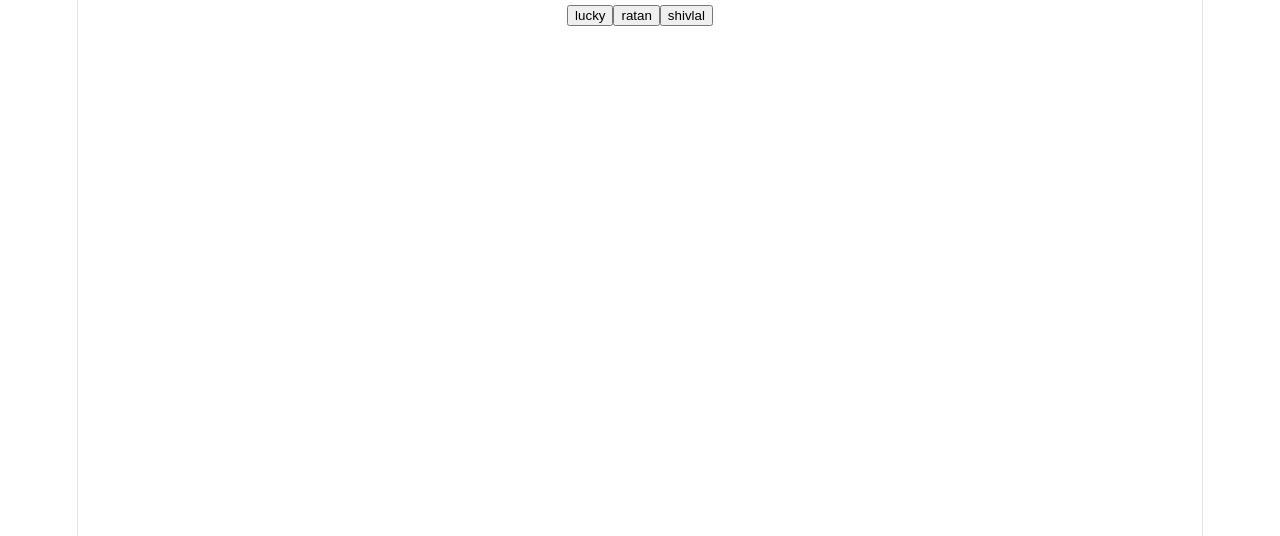
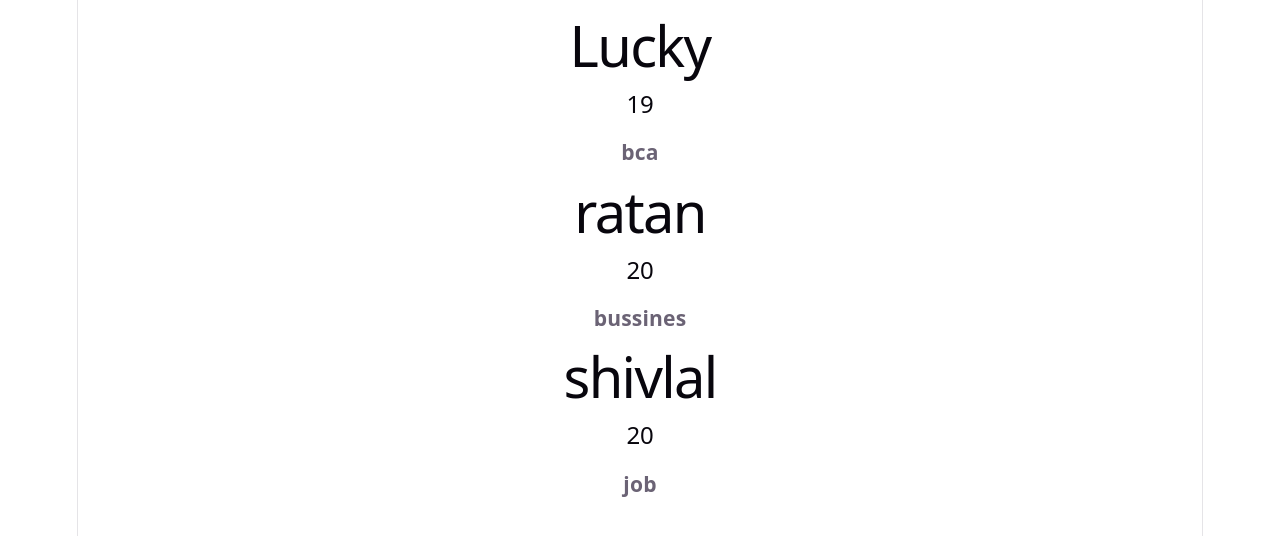
Before and after one commit to ShahLucky-Dev/React-Challenge, a React (Vite) app: page / in a window 1280 px wide. Shown: the top 536 px of the page. Built offline with nearby package versions, Linux system fonts and the light colour scheme.

Commit message:
revised some topics

```diff
--- a/src/App.jsx
+++ b/src/App.jsx
@@ -1,12 +1,10 @@
+import StudentCard from "./React-Practice/StudentCard";
 function App() {
-  function showname(name) {
-    console.log(name);
-  }
   return (
     <div>
-      <button onClick={() => showname("lucky")}>lucky</button>
-      <button onClick={() => showname("ratan")}>ratan</button>
-      <button onClick={() => showname("shivlal")}>shivlal</button>
+      <StudentCard name="Lucky" age={19} course="bca" />
+      <StudentCard name="ratan" age={20} course="bussines" />
+      <StudentCard name="shivlal" age={20} course="job" />
     </div>
   );
 }
--- /dev/null
+++ b/src/React-Practice/StudentCard.jsx
@@ -0,0 +1,11 @@
+function StudentCard({ name, age, course }) {
+  return (
+    <div>
+      <h1>{name}</h1>
+      <h2>{age}</h2>
+      <h3>{course}</h3>
+    </div>
+  );
+}
+
+export default StudentCard;
```
